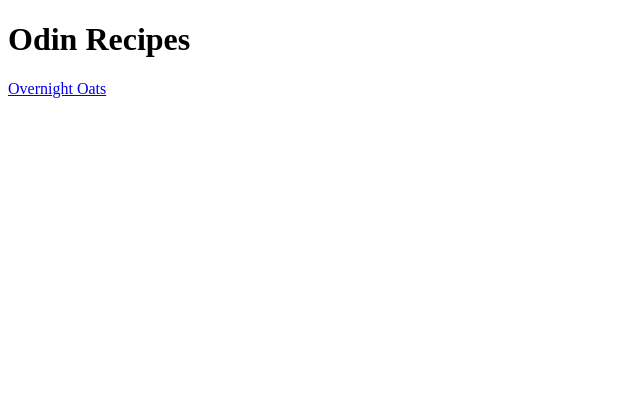
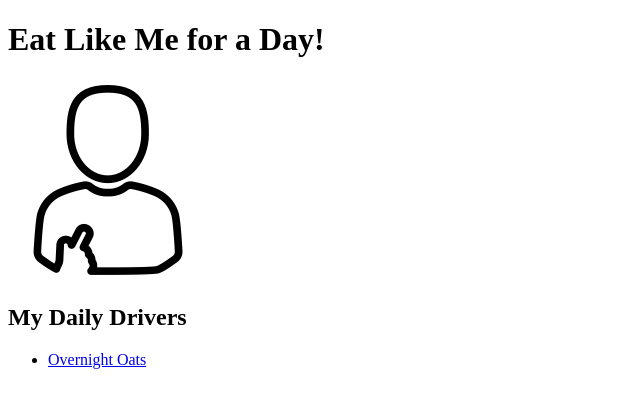
Before and after one commit to maranojv/odin-recipes, a plain HTML site: page index.html in a window 1280 px wide. Shown: the whole page, without its empty margins (0-640 px from the left). Drawn offline with Linux system fonts and the light colour scheme; files whose address does not match are found by name.

Commit message:
Updated index page with image and list

```diff
--- a/index.html
+++ b/index.html
@@ -3,11 +3,18 @@
 <head>
     <meta charset="UTF-8">
     <meta name="viewport" content="width=device-width, initial-scale=1.0">
-    <title>Odin Recipes Home</title>
+    <title>My Daily Cuisine</title>
 </head>
 <body>
-    <h1>Odin Recipes</h1>
-    <a href="recipes/overnightoats.html">Overnight Oats</a>
+    <h1>Eat Like Me for a Day!</h1>
+    <img src="/home/joseph/repos/odin-recipes/images/4066324-200.png"></img>
+    <div></div>
+    <h2>My Daily Drivers</h2>
+    <div></div>
+    <ul>
+        <li><a href="recipes/overnightoats.html">Overnight Oats</a></li>
+    </ul>
+
 
 </body>
 </html>
```
Also changed, not shown: images/4066324-200.png (added), 1 other file.
